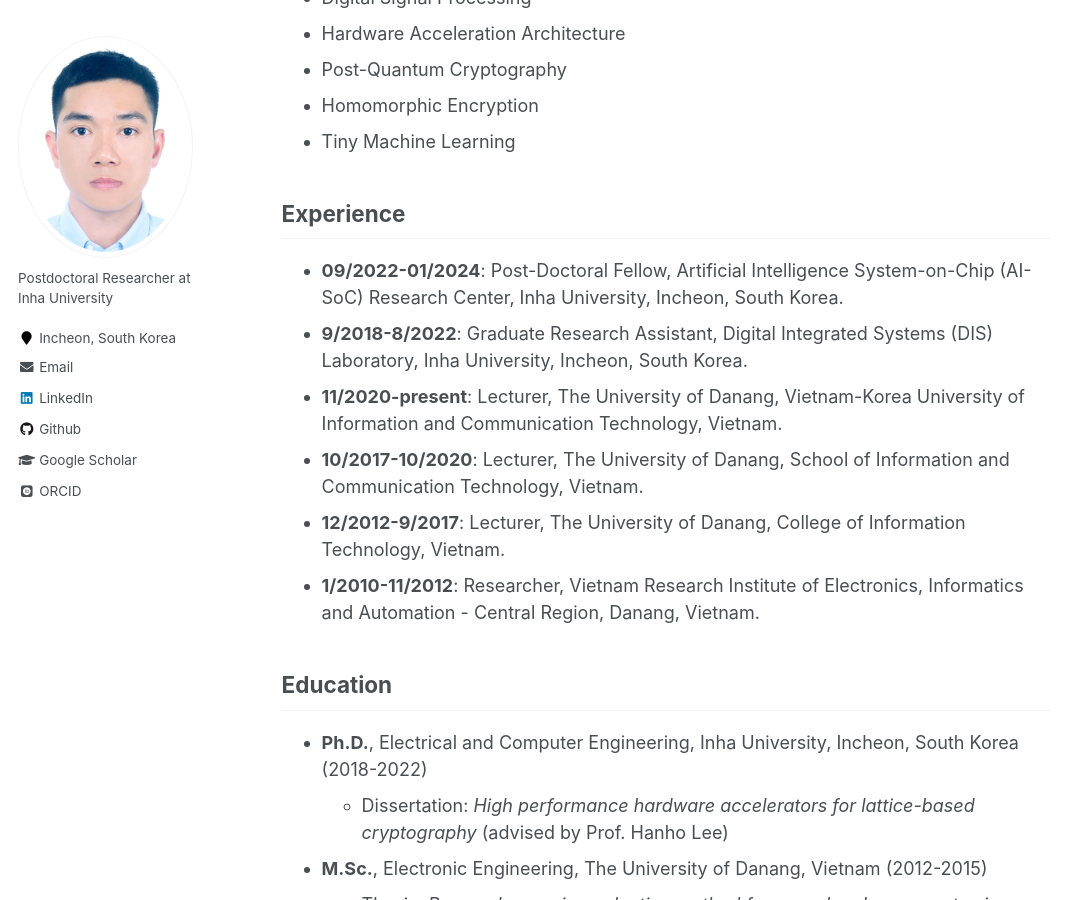
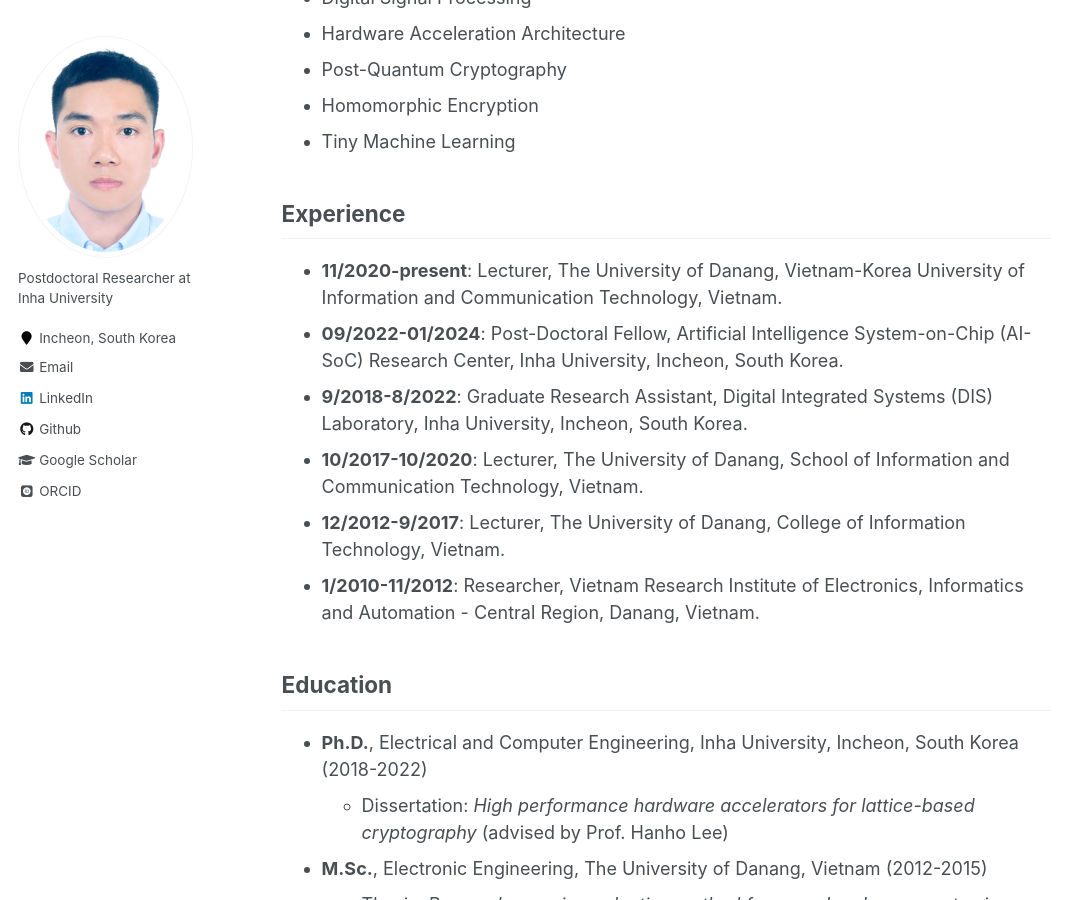
Before and after one commit to phapdn/phapdn.github.io, a Jekyll site: the page built from _pages/about.md, in a window 1280 px wide and 900 px high, scrolled down 484 px. Shown: the whole window, without its empty margins (0-1076 px from the left). Built offline with Jekyll 4.4.1, drawn with Linux system fonts in a browser that asks for light colours; some web fonts are replaced.

```diff
--- a/_pages/about.md
+++ b/_pages/about.md
@@ -21,9 +21,9 @@ My primary research interests include algorithms and architectures for:
 
 ## Experience
 
+* <b>11/2020-present</b>: Lecturer, The University of Danang, Vietnam-Korea University of Information and Communication Technology, Vietnam.
 * <b>09/2022-01/2024</b>: Post-Doctoral Fellow, Artificial Intelligence System-on-Chip (AI-SoC) Research Center, Inha University, Incheon, South Korea.
 * <b>9/2018-8/2022</b>: Graduate Research Assistant, Digital Integrated Systems (DIS) Laboratory, Inha University, Incheon, South Korea.
-* <b>11/2020-present</b>: Lecturer, The University of Danang, Vietnam-Korea University of Information and Communication Technology, Vietnam.
 * <b>10/2017-10/2020</b>: Lecturer, The University of Danang, School of Information and Communication
 Technology, Vietnam.
 * <b>12/2012-9/2017</b>: Lecturer, The University of Danang, College of Information Technology, Vietnam.
```
